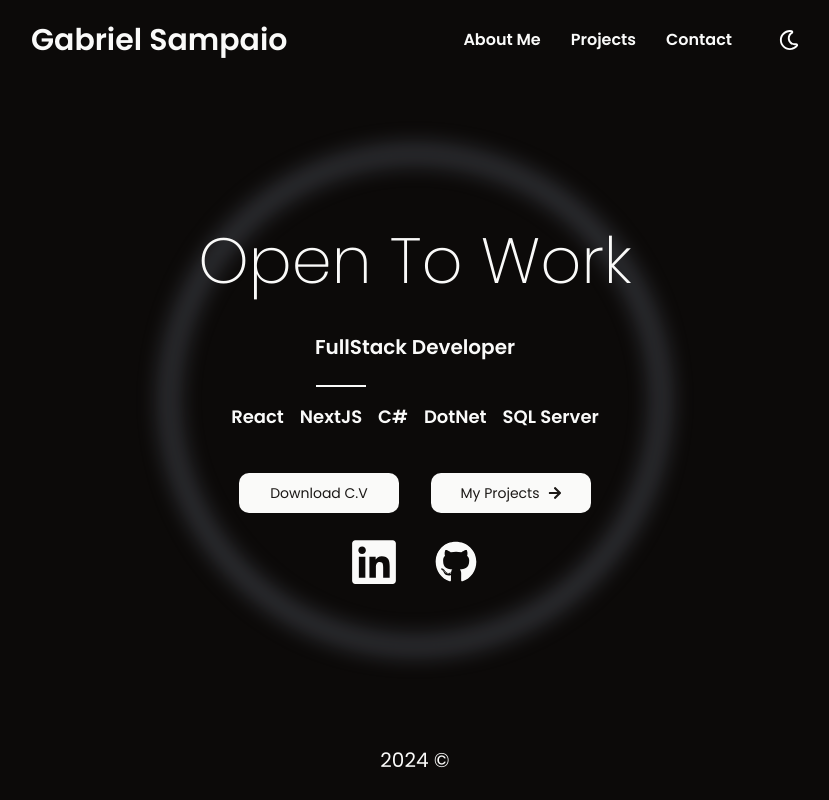
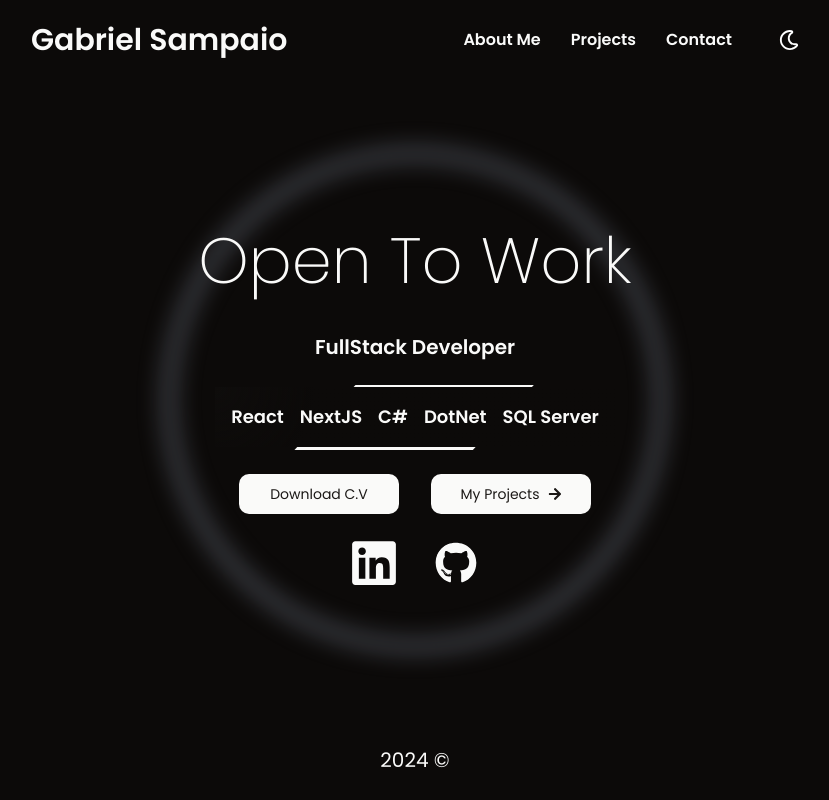
Before and after one commit to gsampaiowz/portfolio, a Next.js app: page / in a window 1280 px wide. Shown: the whole page, without its empty margins (225-1054 px from the left). Built offline with nearby package versions, Linux system fonts and the light colour scheme.

Commit message:
Hover motion

```diff
--- a/src/app/globals.css
+++ b/src/app/globals.css
@@ -71,14 +71,14 @@ body {
       rgba(255, 0, 180, 1),
       rgba(0, 100, 200, 1)
     );
-  background-size: 100% 2px, 0 2px;
+  background-size: 100% 3px, 0 3px;
   background-position: 100% 100%, 0 100%;
   background-repeat: no-repeat;
   transition: background-size 400ms;
 }
 
 .hover-title:hover {
-  background-size: 0 2px, 100% 2px;
+  background-size: 0 3px, 100% 3px;
 }
 
 /* HOVER NOS BOTOES DO INICIO*/
@@ -114,7 +114,7 @@ body {
   }
 }
 
-/* ANIMACAO TRAÇO CIRCULANDO EM LOOP */
+/* ANIMACAO TRAÇO CIRCULANDO EM LOOP
 
 ._border-loop {
   overflow: hidden;
@@ -134,13 +134,13 @@ body {
 }
 
 @keyframes borderloop {
-  0% {
+  1% {
     left: 0;
-    top: -48px;
+    top: -49px;
   }
   33% {
-    left: calc(100% - 50px);
-    top: -48px;
+    left: calc(100% - 49px);
+    top: -49px;
   }
   41% {
     left: calc(100% - 2px);
@@ -160,8 +160,30 @@ body {
   }
   100% {
     left: 0;
-    top: -48px;
+    top: -49px;
   }
+} */
+
+._border-loop::before {
+  content: "";
+  position: absolute;
+  z-index: -2;
+  left: -50%;
+  top: -50%;
+  width: 200%;
+  height: 200%;
+  background-color: hsl(var(--foreground));
+  background-repeat: no-repeat;
+  background-size: 50% 50%, 50% 50%;
+  background-position: 0 0, 100% 0, 100% 100%, 0 100%;
+  -webkit-animation: rotate 4s linear infinite;
+  animation: rotate 4s linear infinite;
+}
+
+@keyframes rotate {
+	100% {
+		transform: rotate(1turn);
+	}
 }
 
 /* HOVER NOS LINKS DO NAV */
@@ -173,14 +195,11 @@ body {
   overflow: hidden;
   transition: 0.3s;
 }
-._underline-hover-item:hover {
-  color: #fff;
-}
 ._underline-hover-item:before {
   content: "";
   position: absolute;
   inset: calc(100% - 3px) 0 0 0;
-  background: white;
+  background: hsl(var(--foreground));
   scale: 0 1;
   transition: 0.3s, translate 0s 0.3s;
 }
@@ -191,11 +210,14 @@ body {
   translate: 0;
   transition: 0.3s;
 }
-._underline-hover:hover ._underline-hover-item:has(~ ._underline-hover-item:hover):before {
+._underline-hover:hover
+  ._underline-hover-item:has(~ ._underline-hover-item:hover):before {
   translate: 100% 0;
   transition: 0.2s 0.2s, scale 0s 0.4s;
 }
-._underline-hover:hover ._underline-hover-item:hover ~ ._underline-hover-item:before {
+._underline-hover:hover
+  ._underline-hover-item:hover
+  ~ ._underline-hover-item:before {
   translate: -100% 0;
   transition: 0.2s 0.2s, scale 0s 0.4s;
 }
--- a/src/components/animatedContent/index.tsx
+++ b/src/components/animatedContent/index.tsx
@@ -1,6 +1,6 @@
 "use client";
 import { FaArrowRight, FaGithub, FaLinkedin } from "react-icons/fa";
-import { motion } from "framer-motion";
+import { motion, useMotionTemplate, useMotionValue } from "framer-motion";
 import { Button } from "../ui/button";
 import { poppinsExtraLight } from "@/assets/fonts";
 import {
@@ -12,6 +12,8 @@ import {
 import { RiNextjsFill, RiReactjsLine } from "react-icons/ri";
 import { SiCsharp, SiDotnet, SiMicrosoftsqlserver } from "react-icons/si";
 
+
+export const AnimatedContent = ({}) => {
   const container = {
     hidden: { opacity: 1, scale: 0 },
     visible: {
@@ -32,7 +34,9 @@ const item = {
     },
   };
 
-export const AnimatedContent = ({}) => {
+  const mouseX = useMotionValue(0);
+  const mouseY = useMotionValue(0);
+
   return (
     <motion.ul
       className="flex flex-col h-full self-center my-auto gap-6 items-center"
@@ -53,12 +57,12 @@ export const AnimatedContent = ({}) => {
                 Open To Work
               </h1>
             </TooltipTrigger>
-            <TooltipContent className="flex gap-4 p-4">
-              <RiReactjsLine size={50} />
-              <RiNextjsFill size={50} />
-              <SiCsharp size={50} />
-              <SiDotnet size={50} />
-              <SiMicrosoftsqlserver size={50} />
+            <TooltipContent className="flex gap-4 p-4 [&>*]:cursor-pointer">
+              <RiReactjsLine onClick={() => window.open("https://react.dev")} size={50} />
+              <RiNextjsFill onClick={() => window.open("https://nextjs.org/")} size={50} />
+              <SiCsharp onClick={() => window.open("https://learn.microsoft.com/pt-br/dotnet/csharp/")} size={50} />
+              <SiDotnet onClick={() => window.open("https://dotnet.microsoft.com/pt-br/")} size={50} />
+              <SiMicrosoftsqlserver onClick={() => window.open("https://www.microsoft.com/pt-br/sql-server/sql-server-2022")} size={50} />
             </TooltipContent>
           </Tooltip>
         </TooltipProvider>
@@ -68,20 +72,31 @@ export const AnimatedContent = ({}) => {
       </motion.li>
 
       <motion.li
-        className="relative overflow-hidden p-[2px] _border-loop "
+        className="relative overflow-hidden p-[2.5px] "
         variants={item}
       >
-        <div
+        <motion.div
+        onMouseMove={(e) => {
+          const { left, top } = e.currentTarget.getBoundingClientRect();
+
+          mouseX.set(e.clientX - left);
+          mouseY.set(e.clientY - top);
+        }}
           className={
-            "text-lg flex gap-4 p-4 bg-background duration-500 [&>*]:cursor-pointer"
+            "text-lg flex gap-4 p-4 bg-background duration-500 [&>*]:cursor-pointer _border-loop"
           }
+          style={{
+            background: useMotionTemplate`
+              radial-gradient(100px circle at ${mouseX}px ${mouseY}px, rgba(38, 38, 38, 0.1), hsl(var(--background)) 100%)
+            `,
+          }}
         >
           <span>React</span>
           <span>NextJS</span>
           <span>C#</span>
           <span>DotNet</span>
           <span>SQL Server</span>
-        </div>
+        </motion.div>
       </motion.li>
 
       <motion.li variants={item}>
@@ -90,7 +105,7 @@ export const AnimatedContent = ({}) => {
             <Button className="w-40 btn-hover">Download C.V</Button>
           </a>
           <Button className="w-40 gap-2 btn-hover">
-            My Projects <FaArrowRight />{" "}
+            My Projects <FaArrowRight />
           </Button>
         </div>
       </motion.li>
```
Lines whose indentation alone changed are shown as unchanged.
